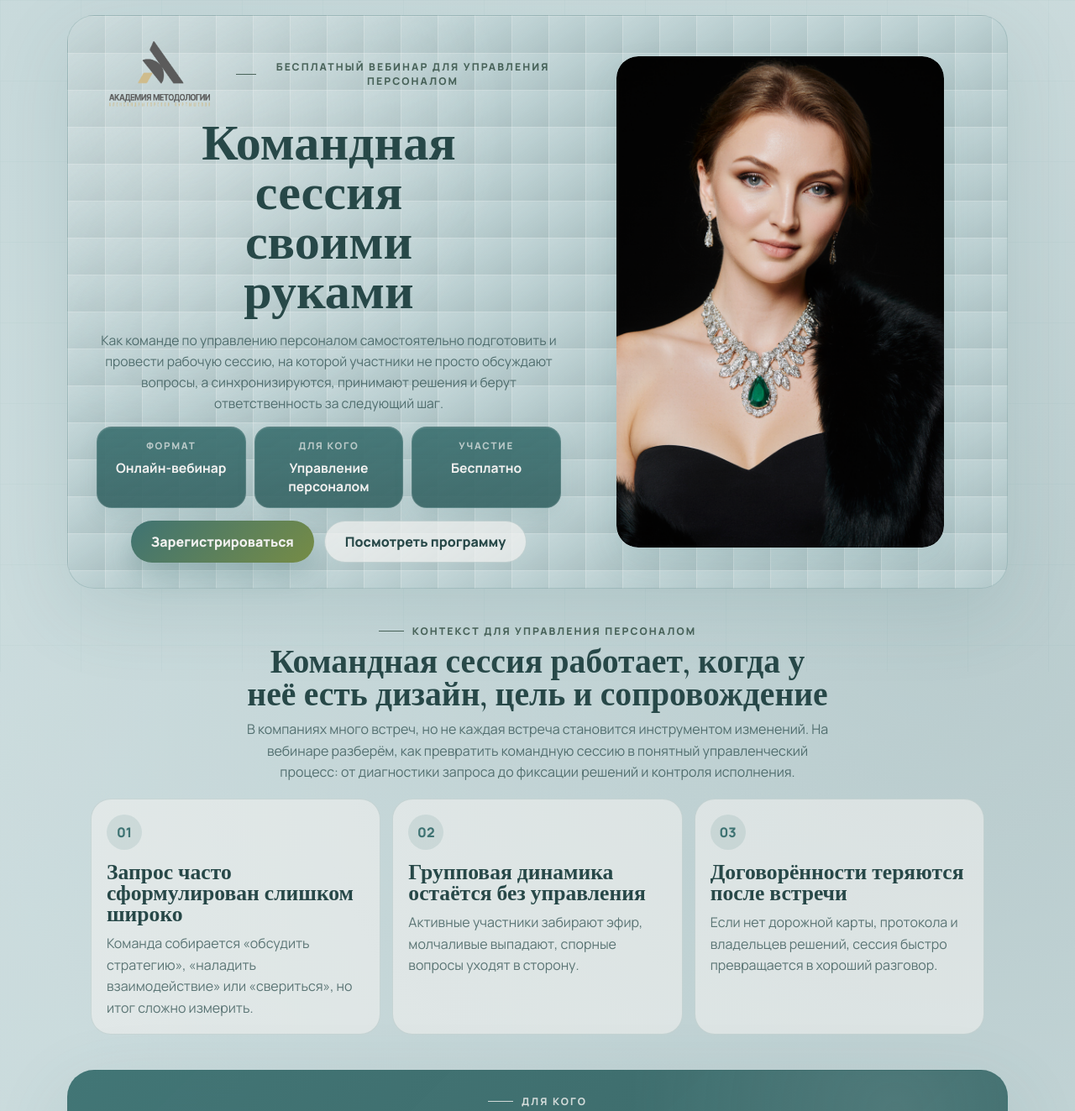
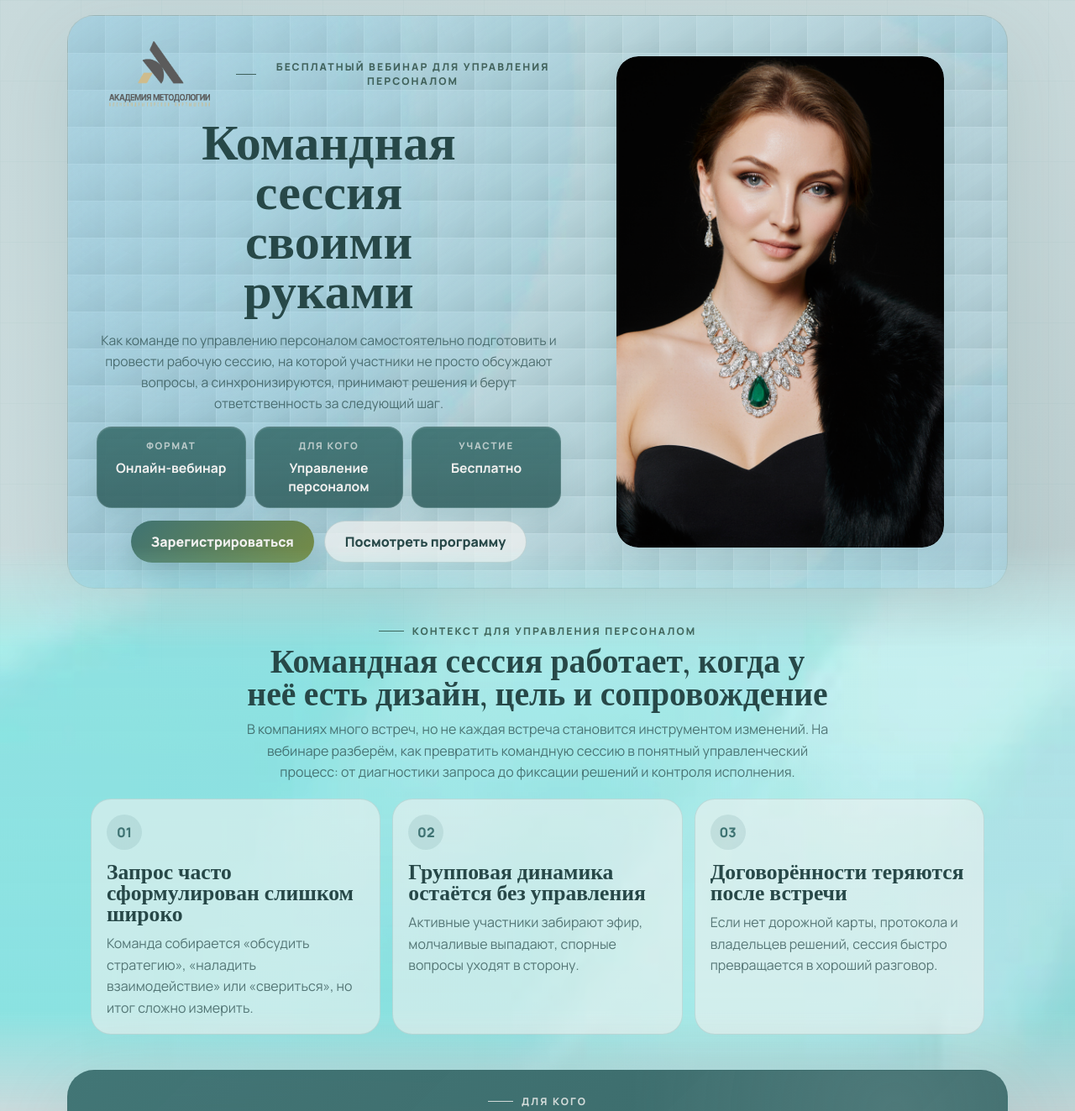
Before and after one commit to sergey9lap-sys/prodagypage, a website built with Vite: page index.html in a window 1280 px wide. Shown: the top 1323 px of the page at 84% size. Built offline with nearby package versions, Linux system fonts and the light colour scheme.

Commit message:
new design

```diff
--- a/styles.css
+++ b/styles.css
@@ -131,6 +131,8 @@ main {
 }
 
 .hero {
+  position: relative;
+  overflow: hidden;
   min-height: auto;
   display: grid;
   grid-template-columns: minmax(0, 1.08fr) minmax(300px, 0.92fr);
@@ -140,12 +142,29 @@ main {
   border: 1px solid var(--surface-line);
   border-radius: var(--radius-xl);
   background:
-    linear-gradient(90deg, rgba(242, 241, 240, 0.24) 1px, transparent 1px),
-    linear-gradient(rgba(242, 241, 240, 0.22) 1px, transparent 1px),
-    radial-gradient(circle at 12% 18%, rgba(242, 241, 240, 0.28), transparent 34%),
-    linear-gradient(145deg, rgba(197, 215, 217, 0.98), rgba(184, 205, 207, 0.9) 48%, rgba(168, 189, 191, 0.86));
+    linear-gradient(90deg, rgba(242, 241, 240, 0.2) 1px, transparent 1px),
+    linear-gradient(rgba(242, 241, 240, 0.18) 1px, transparent 1px),
+    radial-gradient(circle at 12% 18%, rgba(242, 241, 240, 0.18), transparent 34%),
+    linear-gradient(145deg, rgba(197, 215, 217, 0.82), rgba(184, 205, 207, 0.74) 48%, rgba(168, 189, 191, 0.78));
   background-size: 44px 44px, 44px 44px, auto;
   box-shadow: var(--shadow);
+}
+
+.hero::before {
+  content: "";
+  position: absolute;
+  inset: 0;
+  background:
+    linear-gradient(90deg, rgba(197, 215, 217, 0.32) 0%, rgba(197, 215, 217, 0.14) 46%, rgba(197, 215, 217, 0.28) 100%),
+    url("/images/background/1 блок.jpg") center / cover no-repeat;
+  opacity: 0.78;
+  filter: saturate(1.18) contrast(1.06);
+  mix-blend-mode: multiply;
+}
+
+.hero > * {
+  position: relative;
+  z-index: 1;
 }
 
 .hero-content {
@@ -388,6 +407,53 @@ main {
   padding: 28px;
 }
 
+.problem,
+.program,
+.outcome,
+.care {
+  position: relative;
+  isolation: isolate;
+}
+
+.problem > *,
+.program > *,
+.outcome > *,
+.care > * {
+  position: relative;
+  z-index: 1;
+}
+
+.problem::before,
+.program::before {
+  content: "";
+  position: absolute;
+  z-index: 0;
+  top: -64px;
+  bottom: -64px;
+  left: 50%;
+  width: 100vw;
+  transform: translateX(-50%);
+  pointer-events: none;
+  opacity: 0.72;
+  filter: saturate(1.16) contrast(1.08);
+  -webkit-mask-image: linear-gradient(180deg, transparent 0%, #000 18%, #000 82%, transparent 100%);
+  mask-image: linear-gradient(180deg, transparent 0%, #000 18%, #000 82%, transparent 100%);
+}
+
+.problem::before {
+  background:
+    linear-gradient(180deg, rgba(197, 215, 217, 0.3), rgba(197, 215, 217, 0.2)),
+    url("/images/background/2 блок.jpg") center 42% / cover no-repeat;
+  mix-blend-mode: multiply;
+}
+
+.program::before {
+  background:
+    linear-gradient(180deg, rgba(197, 215, 217, 0.28), rgba(197, 215, 217, 0.18)),
+    url("/images/background/4 блок.jpg") center 48% / cover no-repeat;
+  mix-blend-mode: multiply;
+}
+
 .section-heading {
   display: grid;
   gap: 9px;
@@ -495,6 +561,22 @@ main {
   color: rgba(242, 241, 240, 0.78);
 }
 
+.outcome {
+  overflow: hidden;
+}
+
+.outcome::before {
+  content: "";
+  position: absolute;
+  inset: 0;
+  z-index: 0;
+  background:
+    linear-gradient(135deg, rgba(242, 241, 240, 0.78), rgba(197, 215, 217, 0.55)),
+    url("/images/background/5 блок.jpg") center / cover no-repeat;
+  opacity: 0.62;
+  filter: blur(0.5px) saturate(1.02);
+}
+
 .expert,
 .care {
   display: grid;
@@ -561,9 +643,22 @@ main {
 }
 
 .care {
+  overflow: hidden;
   background:
     radial-gradient(circle at 82% 12%, rgba(168, 189, 191, 0.22), transparent 30%),
     linear-gradient(135deg, rgba(242, 241, 240, 0.78), rgba(197, 215, 217, 0.76));
+}
+
+.care::before {
+  content: "";
+  position: absolute;
+  inset: 0;
+  z-index: 0;
+  background:
+    linear-gradient(90deg, rgba(242, 241, 240, 0.72), rgba(197, 215, 217, 0.48)),
+    url("/images/background/8 блок.jpg") center / cover no-repeat;
+  opacity: 0.58;
+  filter: blur(0.5px) saturate(1.04);
 }
 
 .care-copy {
```
Also changed, not shown: dist/assets/index-DtpGjvXr.css (added), dist/assets/index-EOH6Xssl.js (renamed from dist/assets/index-DsoVAIHO.js), dist/assets/index-TQvKutdr.css (deleted), dist/images/background/1 блок.jpg (added), dist/images/background/2 блок.jpg (added), dist/images/background/4 блок.jpg (added), dist/images/background/5 блок.jpg (added), dist/images/background/8 блок.jpg (added), dist/images/background/не трогай пока.jpg (added), dist/index.html, public/images/background/1 блок.jpg (added), public/images/background/2 блок.jpg (added), public/images/background/4 блок.jpg (added), public/images/background/5 блок.jpg (added), 2 more files.
